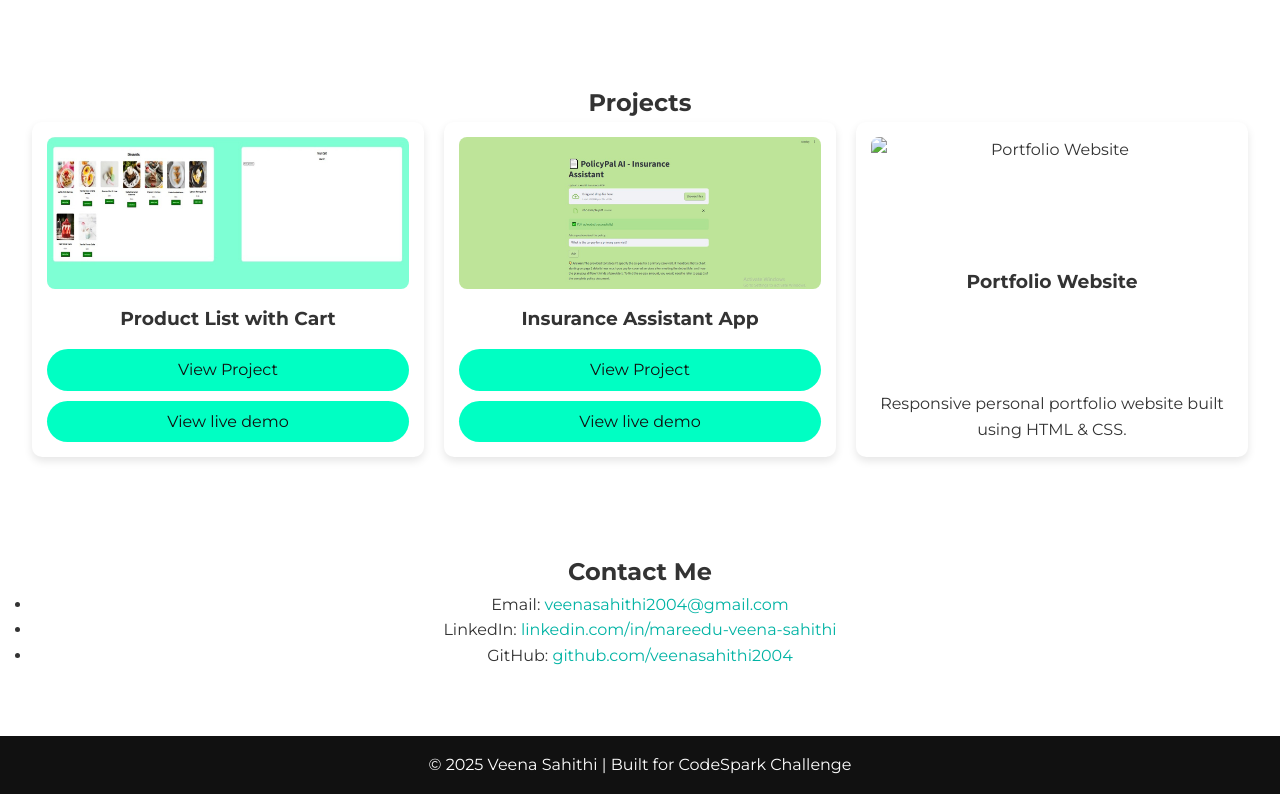
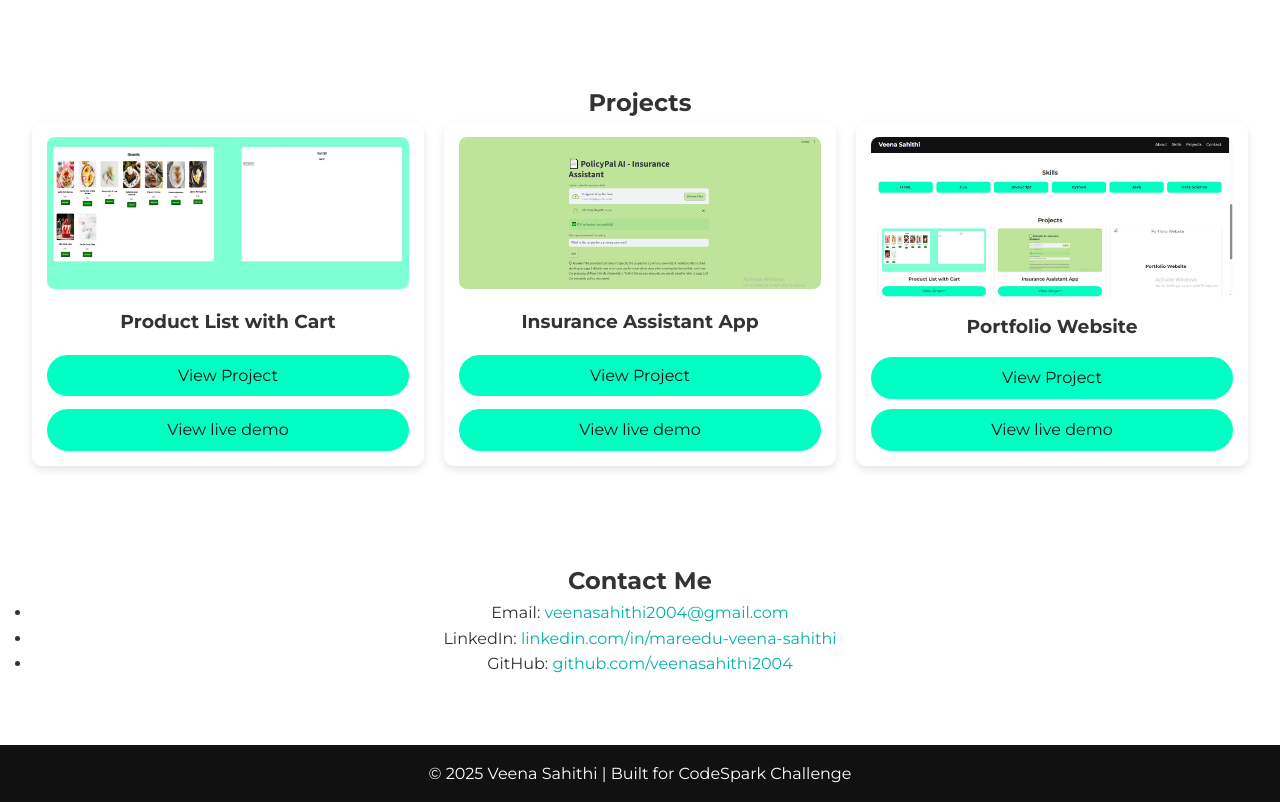
Before and after one commit to venu-06/portifolio_web, a plain HTML site: page index.html in a window 1280 px wide. Shown: the part 1140-1942 px from the top of the page. Drawn offline with Linux system fonts and the light colour scheme.

Commit message:
index.html

```diff
--- a/index.html
+++ b/index.html
@@ -85,9 +85,14 @@
             </a>
         </div>
         <div class="project-card">
-            <img src="images/project3.png" alt="Portfolio Website">
+            <img src="porti_pic.jpg" alt="Portfolio Website">
             <h3>Portfolio Website</h3>
-            <p>Responsive personal portfolio website built using HTML & CSS.</p>
+            <a href="https://github.com/veenasahithi2004/portifolio_web" target="_blank" rel="noopener noreferrer">
+    View Project
+            </a>
+             <a href="https://portifolioapp-two.vercel.app/" target="_blank" rel="noopener noreferrer">
+    View live demo
+            </a>
         </div>
     </div>
 </section>
```
